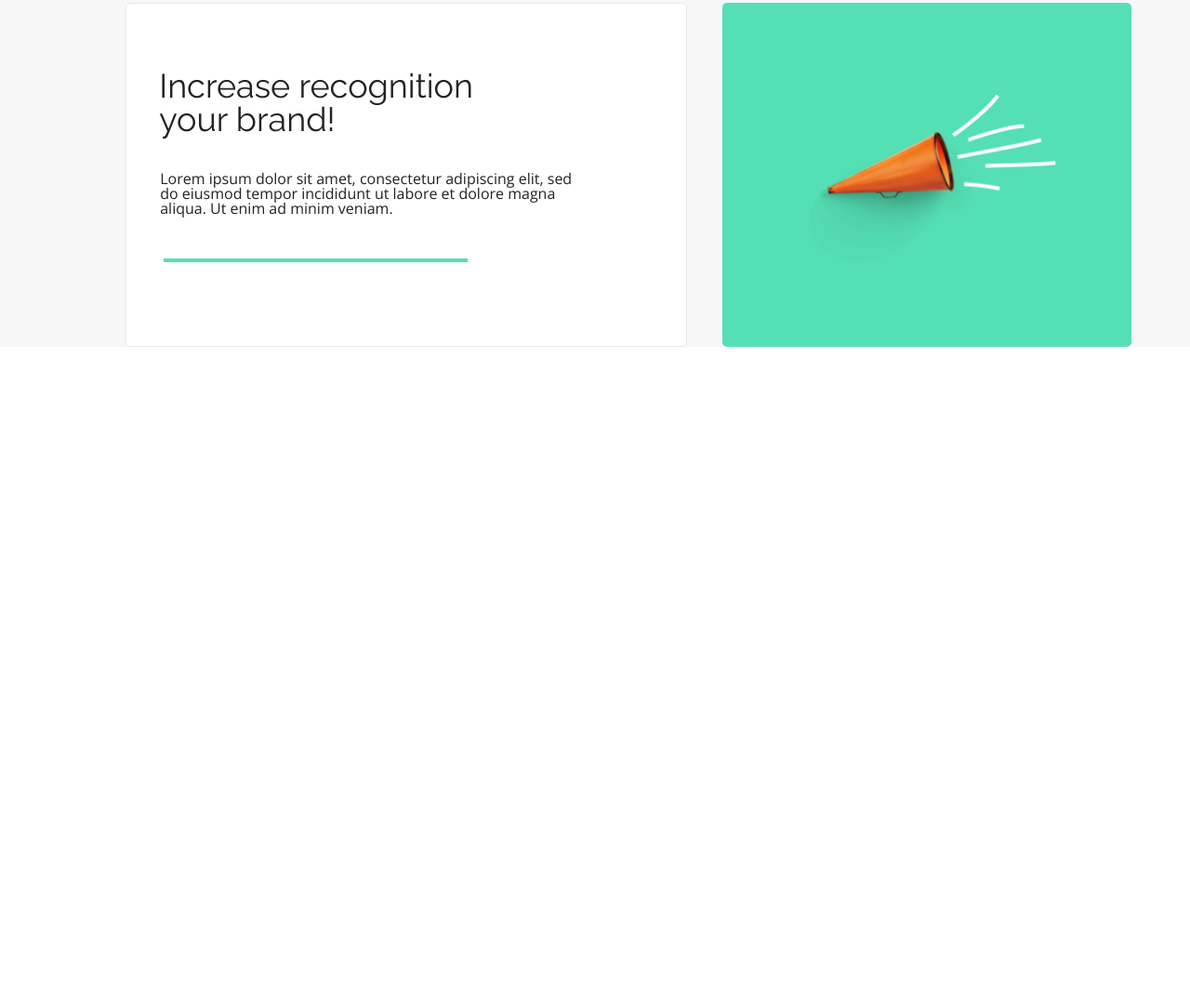
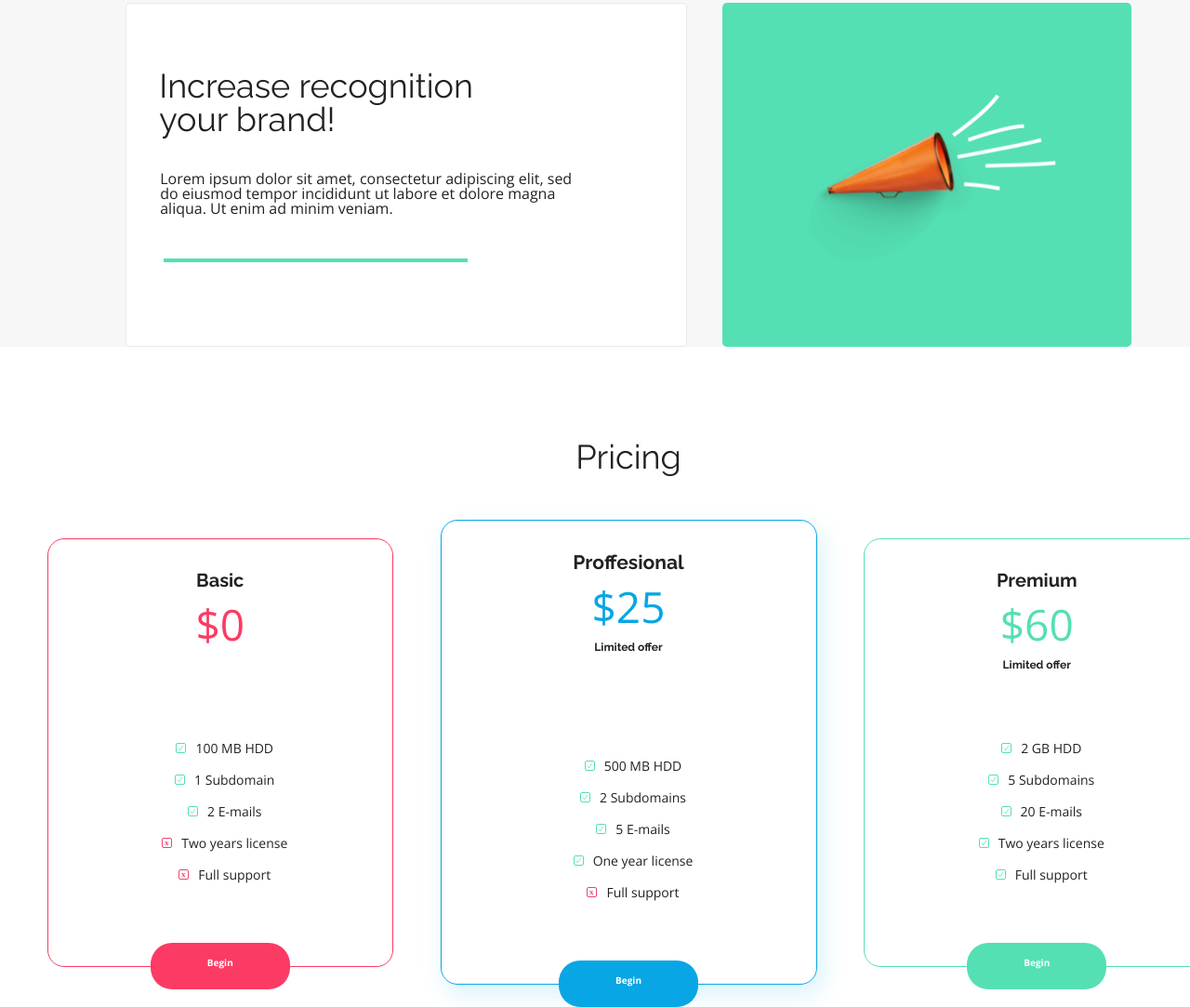
Before and after one commit to izabelastanislawska/BestShop, a plain HTML site: page index.html in a window 1280 px wide. Shown: the part 2243-3326 px from the top of the page at 93% size. Before the commit the page ends 2616 px from the top, so only its background shows below. Drawn offline with nearby package versions, Linux system fonts and the light colour scheme.

Commit message:
added pricing HTML structure and styled it

```diff
--- a/css/style.css
+++ b/css/style.css
@@ -33,6 +33,7 @@ html {
 --font-text: 1.6rem;
 --font-description: 1.7rem;
 --font-numbers: 2rem;
+--font-highlighted: 2.1rem;
 --font-logo-small: 2.6rem;
 --font-logo-big: 3.2rem;
 --font-medium-header: 3.6rem;
@@ -42,6 +43,7 @@ html {
 --shadow-buttons: 5px 10px 14px #07ACE629;
 --shadow-header: 0px 3px 6px #00000029;
 --shadow-footer: 0px -5px 40px #00000029;
+--shadow-highlighted: 5px 10px 27px #07ACE629;
 }
 
 .container {
@@ -397,3 +399,126 @@ a {
     top: 0;
     right: 0;
 }
+
+/* Pricing */
+
+.pricing__header {
+    text-align: center;
+    padding: 100px 0 50px 0;
+}
+
+.pricing__wrapper {
+    justify-content: space-evenly;
+    align-items: center;
+}
+
+.pricing__article {
+    text-align: center;
+    width: 372px;
+    height: 461px;
+    display: flex;
+    flex-direction: column;
+    justify-content: space-between;
+    align-items: center;
+    position: relative;
+}
+
+.article-red {
+    border: 1px solid var(--color-redish);
+    border-radius: 18px;
+}
+
+.article-green {
+    border: 1px solid var(--color-green);
+    border-radius: 18px;
+}
+
+.highlighted__article {
+    width: 405px;
+    height: 500px;
+    border: 1px solid var(--color-primary);
+    box-shadow: var(--shadow-highlighted);
+    border-radius: 18px;
+}
+
+.pricing__article--header {
+    font-family: var(--primary-font);
+    font-size: var(--font-numbers);
+    font-weight: var(--font-bold);
+    padding-top: 34px;
+    padding-bottom: 14px;
+}
+
+.highlighted-header {
+    font-size: var(--font-highlighted);
+}
+
+.pricing__article--price {
+    font-family: var(--secondary-font);
+    font-weight: var(--font-light);
+    font-size: var(--font-big-header);
+    padding: 15px;
+}
+
+.price-red {
+    color: var(--color-redish);
+}
+
+.price-blue {
+    color: var(--color-primary);
+}
+
+.price-green {
+    color: var(--color-green);
+}
+
+.pricing__article--note {
+    font-family: var(--primary-font);
+    font-size: var(--font-small);
+    font-weight: var(--font-bold);
+    padding: 15px;
+}
+
+.pricing__article--list {
+    padding-bottom: 81px;
+}
+
+.pricing__article--list-item {
+    font-family: var(--secondary-font);
+    font-size: var(--font-data);
+    padding: 10px;
+}
+
+.checkmark::before{
+    content: url(../assets/Ckechmark-2.svg);
+    padding: 10px;
+}
+
+.close::before {
+    content: url(../assets/Close.svg);
+    padding: 10px;
+}
+
+.pricing__article--link {
+    font-family: var(--secondary-font);
+    font-weight: var(--font-bold);
+    padding: 16px 57px;
+    border-radius: 23px;
+    width: 150px;
+    height: 50px;
+    position: absolute;
+    bottom: -25px;
+    left: calc(372/1)-75px;
+}
+
+.button-red {
+    background-color: var(--color-redish);
+}
+
+.button-blue {
+    background-color: var(--color-primary);
+}
+
+.botton-green {
+    background-color: var(--color-green);
+}
--- a/index.html
+++ b/index.html
@@ -90,7 +90,55 @@
                 </div>
             </div>
         </section>
-        <section></section>
+        <section class="container">
+            <h2 class="header pricing__header">Pricing</h2>
+            <div class="wrapper pricing__wrapper">
+                <article class="pricing__article article-red">
+                    <div>
+                        <h3 class="pricing__article--header">Basic</h3>
+                        <span class="pricing__article--price price-red">$0</span>
+                    </div>
+                    <ul class="pricing__article--list">
+                        <li class="pricing__article--list-item checkmark">100 MB HDD</li>
+                        <li class="pricing__article--list-item checkmark">1 Subdomain</li>
+                        <li class="pricing__article--list-item checkmark">2 E-mails</li>
+                        <li class="pricing__article--list-item close">Two years license</li>
+                        <li class="pricing__article--list-item close">Full support</li>
+                    </ul>
+                    <a class="pricing__article--link button-red" href="#">Begin</a>
+                </article>
+                <article class="pricing__article highlighted__article">
+                    <div>
+                        <h3 class="pricing__article--header highlighted-header">Proffesional</h3>
+                        <span class="pricing__article--price price-blue">$25</span>
+                        <p class="pricing__article--note">Limited offer</p>
+                    </div>
+                    <ul class="pricing__article--list">
+                        <li class="pricing__article--list-item checkmark">500 MB HDD</li>
+                        <li class="pricing__article--list-item checkmark">2 Subdomains</li>
+                        <li class="pricing__article--list-item checkmark">5 E-mails</li>
+                        <li class="pricing__article--list-item checkmark">One year license</li>
+                        <li class="pricing__article--list-item close">Full support</li>
+                    </ul>
+                    <a class="pricing__article--link button-blue" href="#">Begin</a>
+                </article>
+                <article class="pricing__article article-green">
+                    <div>
+                        <h3 class="pricing__article--header">Premium</h3>
+                        <span class="pricing__article--price price-green">$60</span>
+                        <p class="pricing__article--note">Limited offer</p>
+                    </div>
+                    <ul class="pricing__article--list">
+                        <li class="pricing__article--list-item checkmark">2 GB HDD</li>
+                        <li class="pricing__article--list-item checkmark">5 Subdomains</li>
+                        <li class="pricing__article--list-item checkmark">20 E-mails</li>
+                        <li class="pricing__article--list-item checkmark">Two years license</li>
+                        <li class="pricing__article--list-item checkmark">Full support</li>
+                    </ul>
+                    <a class="pricing__article--link botton-green" href="#">Begin</a>
+                </article>
+            </div>
+        </section>
         <section></section>
     </main>
 </body>
```
Also changed, not shown: assets/Ckechmark-2.svg (renamed from assets/Ckechmark-1.svg).
